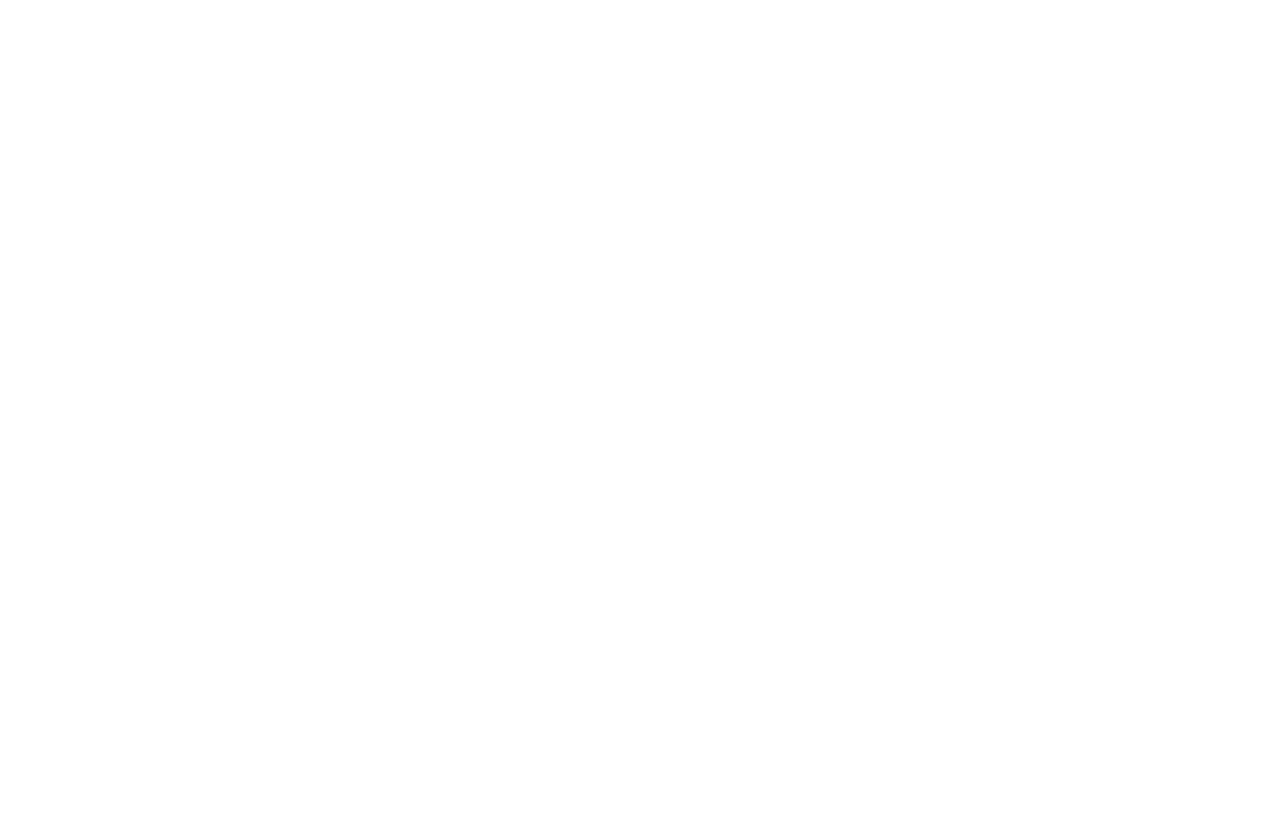
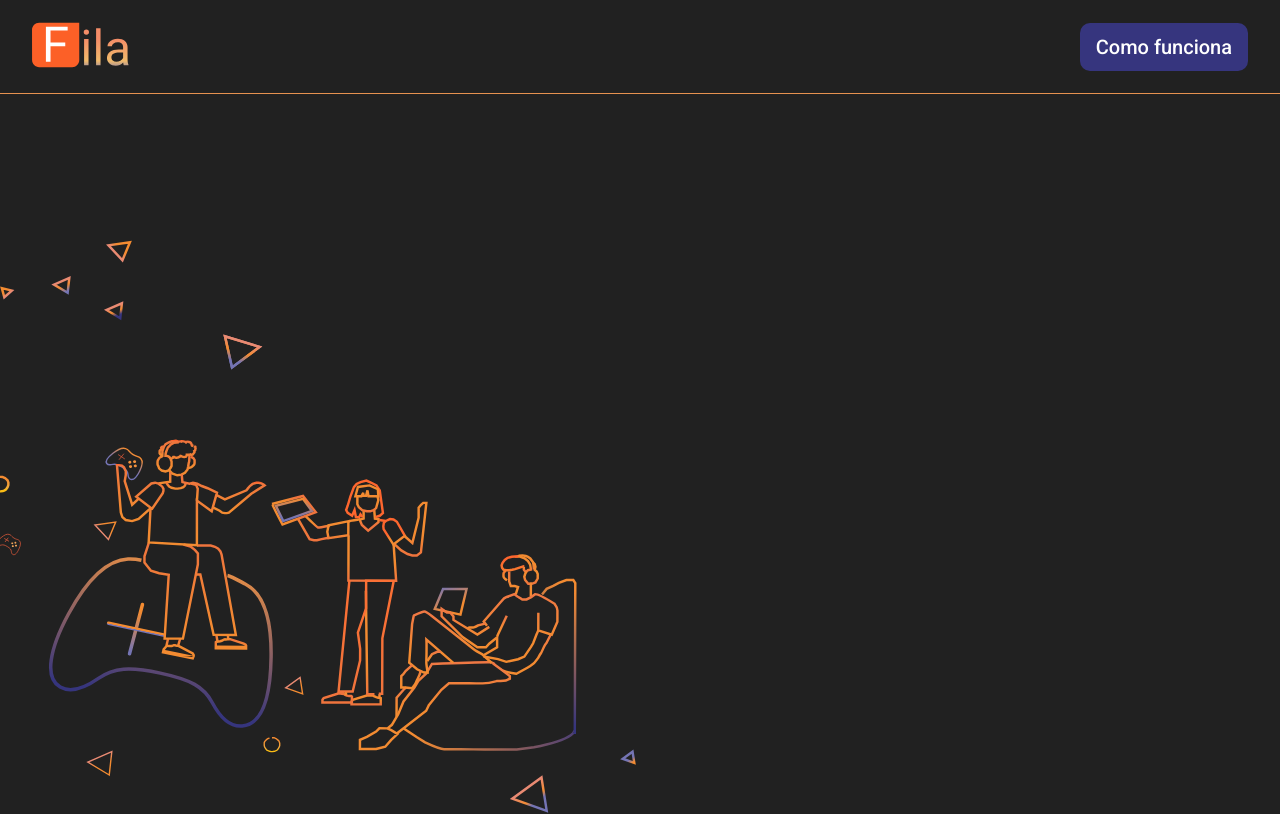
Before and after one commit to rbmelolima/FIFO-Web, a React (Create React App) app: page /sobre in a window 1280 px wide. Built offline with nearby package versions, Linux system fonts and the light colour scheme.

Commit message:
feat: pagina about

```diff
--- /dev/null
+++ b/src/components/cardAbout/styles.tsx
@@ -0,0 +1,7 @@
+import styled from 'styled-components';
+
+export const Container = styled.div`
+
+
+
+`;
--- /dev/null
+++ b/src/pages/about/index.tsx
@@ -0,0 +1,30 @@
+import React from 'react';
+import * as styles from './styles';
+
+import Logo from '../../assets/logo/LOGO.svg';
+import { ButtonPrimary, ButtonSecondary } from '../../styles/buttons';
+import Input from '../../components/UI/input/index';
+
+
+const About: React.FC = () => {
+
+    return (
+        <>
+            <styles.Navbar>
+                <img src={Logo} alt="Fila" />
+                <ButtonSecondary>
+                    Como funciona
+                </ButtonSecondary>
+            </styles.Navbar>
+
+            <styles.PageLogin>
+                <styles.Main>
+
+                </styles.Main>
+
+            </styles.PageLogin>
+        </>
+    )
+};
+
+export default About;
--- /dev/null
+++ b/src/pages/about/styles.tsx
@@ -0,0 +1,119 @@
+import styled from 'styled-components';
+
+import doodleDesktop from '../../assets/doodles/DOODLE-DESKTOP.svg';
+
+export const PageLogin = styled.div`
+  background-image: url('${doodleDesktop}');
+  background-position: left bottom;
+  background-repeat: no-repeat;
+  background-color: var(--color-background);
+  background-size: contain;
+
+  padding: 32px;
+  width: 100%;
+  min-height: 90vh;
+
+  @media screen and (min-width: 748px){
+    background-size: 40%;
+    display: flex;
+    align-items: center;
+    padding: 64px 32px;
+  }
+
+  @media screen and (min-width: 1200px){
+    background-size: 50%;
+  }
+`;
+
+export const Navbar = styled.nav`
+  display: flex;
+  justify-content: space-between;
+  align-items: center;
+  padding: 16px;
+  gap: 16px;
+  background-color: var(--color-background);
+  border-bottom: 1px solid var(--color-primary-light);
+
+  img {
+    width: 80px;
+    height: auto;
+  }
+
+
+  @media screen and (min-width: 748px) {
+    padding: 16px 32px;
+
+    img {
+      width: 100px;
+    }
+  }
+`;
+
+export const Main = styled.main`
+  display: flex;
+  flex-direction: column;
+  justify-content: center;
+  margin: 0 auto;
+  max-width: 400px;
+  width: 100%;
+
+  @media screen and (min-width: 1200px){
+    max-width: 800px;
+    margin-right: unset;
+    margin-left: auto;
+  }
+
+  h1 {
+    background-image: linear-gradient(180deg, #FE662E 17.76%, #F59C33 62.55%);
+    -webkit-background-clip: text;
+    background-clip: text;
+    -webkit-text-fill-color: transparent;
+    -moz-background-clip: text;
+    -moz-text-fill-color: transparent;
+    font-size: 48px;
+    text-align: center;
+    margin-bottom: 16px;
+  }
+
+  p {
+    text-align: center;
+    color: #fff;
+    font-size: 16px;
+    margin-bottom: 32px;
+  }
+
+  h2 {
+    font-weight: 500;
+    font-size: 24px;
+    line-height: 28px;
+    text-align: center;
+    color: #FE662E;
+    margin-bottom: 16px;
+  }
+
+  input {
+    margin-bottom: 16px;
+    max-width: 460px;
+    width: 100%;
+    margin-left: auto;
+    margin-right: auto;
+  }
+
+  button {
+    max-width: 300px;
+    width: 100%;
+    margin-left: auto;
+    margin-right: auto;
+  }
+
+  @media screen and (min-width: 1200px){
+    h1 {
+      font-size: 72px;
+    }
+
+    p {
+      font-size: 18px;
+    }
+  }
+
+`;
--- a/src/routes/index.tsx
+++ b/src/routes/index.tsx
@@ -5,8 +5,9 @@ import UserProvider from '../entities/user/context';
 import Queues from '../pages/queues';
 import Login from '../pages/login';
 import Register from '../pages/register';
+import About from '../pages/about';
 
-export default function Routes () {
+export default function Routes() {
   return (
     <UserProvider>
       <BrowserRouter>
@@ -26,6 +27,10 @@ export default function Routes () {
           <Route path="/filas">
             <Queues />
           </Route>
+
+          <Route path="/sobre">
+            <About />
+          </Route>
         </Switch>
       </BrowserRouter>
     </UserProvider>
```
Also changed, not shown: src/components/cardAbout/index.tsx (added, +18 -0 lines).
